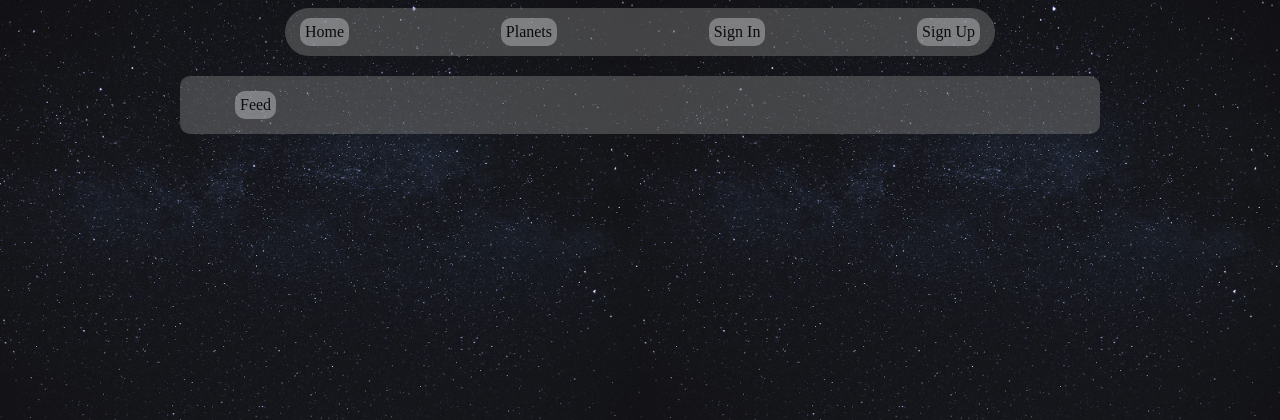
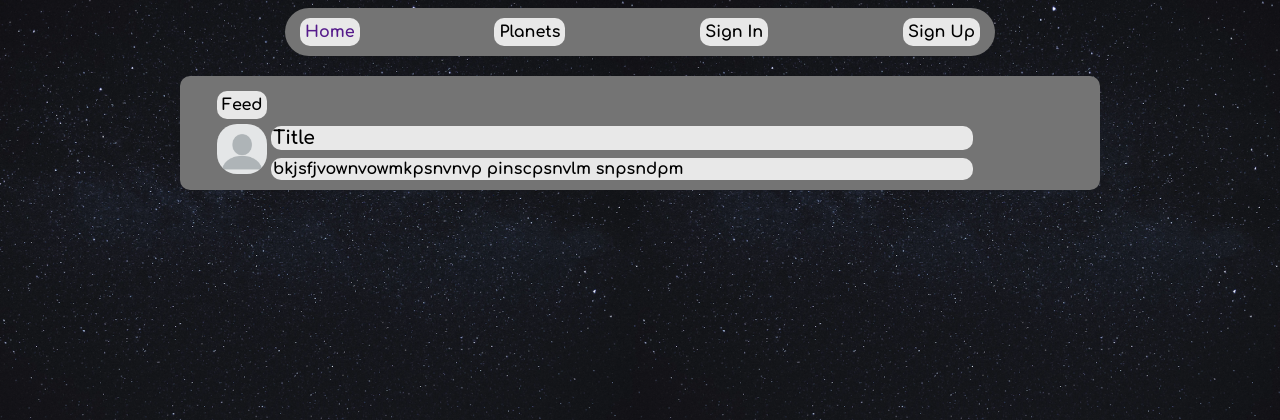
Before and after one commit to brownben/SkyView, a Django app: page / in a window 1280 px wide. Shown: the top 420 px of the page. Run offline with Django 3.2, Linux system fonts and the light colour scheme.

Commit message:
updated references and feed

```diff
--- /dev/null
+++ b/static/style.css
@@ -0,0 +1,105 @@
+@import url('https://fonts.googleapis.com/css2?family=Comfortaa:wght@700&display=swap');
+
+body {
+    background-image: url("images/stars.png");
+    background-color: black;
+    background-repeat:repeat;
+    background-size:50%;
+}
+
+
+#navbar {
+    position: sticky;
+    width: 70%;
+    background-color: #747474;
+    margin: auto;
+    padding: 5px;
+    border-radius: 30px;
+    display: flex;
+    justify-content: space-between;
+    max-width: 700px;
+    margin: auto;
+}
+
+#nasaPicture{
+    width:100%;
+    max-width:800px;
+    height:auto;
+    margin:auto;
+}
+
+#pictureBox{
+    width:70%;
+    margin:auto;
+
+}
+
+.button:hover {
+    background-color: #C8C8C8;
+}
+
+a {
+    text-decoration: none;
+}
+a:active{
+    color:black;
+}
+
+.button:active {
+    text-decoration: none;
+    transform: translateY(1px);
+}
+
+.textBox {
+    z-index: 2;
+    display: inline-block;
+    margin-top: 5px;
+    margin-bottom: 5px;
+    margin-left: 10px;
+    margin-right: 10px;
+    padding: 5px;
+    background-color: #E8E8E8;
+    border-radius: 10px;
+    font-family: 'Comfortaa', cursive;
+}
+
+.content {
+    margin:auto;
+    background-color: #747474;
+    border-radius: 10px;
+    padding:10px;
+    max-width: 900px;
+    margin-top:20px;
+    margin-bottom:20px;
+}
+
+.feedBox{
+   margin-left:3%;
+}
+
+.item img{
+    width:50px;
+    height:50px;
+    border-radius:20px;
+    display:inline-flex;
+}
+
+.post {
+    width:80%;
+    margin:auto;
+    display:inline-block;
+}
+
+.post h3{
+    position:relative;
+    top:-8px;
+    width:100%;
+    margin:0px;
+    padding:2px;
+}
+.post p {
+    top:-8px;
+    width: 100%;
+    margin: 0px;
+    padding: 2px;
+}
--- a/templates/SkyView/home.html
+++ b/templates/SkyView/home.html
@@ -1,14 +1,17 @@
 <!DOCTYPE html>
 <html lang="en" xmlns="http://www.w3.org/1999/xhtml">
+{% load staticfiles %}
 <head>
     <meta charset="utf-8" />
     <title>SkyView</title>
-    <link rel="stylesheet" href="style.css">
+    <link rel="stylesheet" href="{% static 'style.css' %}">
+    <script src="https://ajax.googleapis.com/ajax/libs/jquery/3.5.1/jquery.min.js"></script>
 </head>
+
 <body>
 
     <div id="navbar">
-        <div class="textBox button">Home</div>
+        <a href=""><div class="textBox button">Home</div></a>
         <div class="textBox button">Planets</div>
         <div class="textBox button">Sign In</div>
         <div class="textBox button">Sign Up</div>
@@ -19,16 +22,23 @@
     </div>
 
     <div class="content" id="feed">
-        <div class="textBox" style="margin-left:5%;">Feed</div>
-        <div class="feedBox"> </div>
+        <div class="textBox" style="margin-left:3%;">Feed</div>
+        <div class="feedBox">
+            <div class="item">
+                <img src="{% static 'images/pfp.png' %}"/>
+                <div class="post">
+                    <h3 class="textBox">Title</h3>
+                    <p class="textBox">bkjsfjvownvowmkpsnvnvp pinscpsnvlm snpsndpm</p class="textBox">
+                </div>
+            </div>
+        </div>
 
     </div>
 
     <div id="pictureBox">
         <img id="nasaPicture" />
     </div>
-
-    <script type="module">
+	<script type="module">
         const nasaImage = document.getElementById('nasaPicture')
         fetch(
           'https://api.nasa.gov/planetary/apod?api_key=PI5Fhlc0LjXWmwlekt1BpxTSfixkveFg8NQGI8FA'
--- a/templates/SkyView/style.css
+++ /dev/null
@@ -1,64 +0,0 @@
-
-
-body {
-    background-image: url("images/stars.png");
-    background-color: black;
-    background-repeat:repeat;
-    background-size:50%;
-}
-
-
-#navbar {
-    position: sticky;
-    width: 70%;
-    background-color: #747474;
-    opacity: 0.5;
-    margin: auto;
-    padding: 5px;
-    border-radius: 30px;
-    display: flex;
-    justify-content: space-between;
-    max-width: 700px;
-    margin: auto;
-}
-
-#nasaPicture{
-    width:100%;
-    max-width:800px;
-    height:auto;
-    margin:auto;
-}
-
-#pictureBox{
-    width:70%;
-    margin:auto;
-
-}
-
-.button:hover {
-    background-color: #747474;
-}
-
-
-.textBox {
-    display:inline-block;
-    margin-top:5px;
-    margin-bottom:5px;
-    margin-left:10px;
-    margin-right:10px;
-    padding:5px;
-    background-color: #E8E8E8;
-    border-radius:10px;
-    opacity:1;
-}
-
-.content {
-    opacity: 0.5;
-    margin:auto;
-    background-color: #747474;
-    border-radius: 10px;
-    padding:10px;
-    max-width: 900px;
-    margin-top:20px;
-    margin-bottom:20px;
-}
```
Also changed, not shown: static/images/pfp.png (added), static/images/stars.png (renamed from templates/SkyView/images/stars.png).
